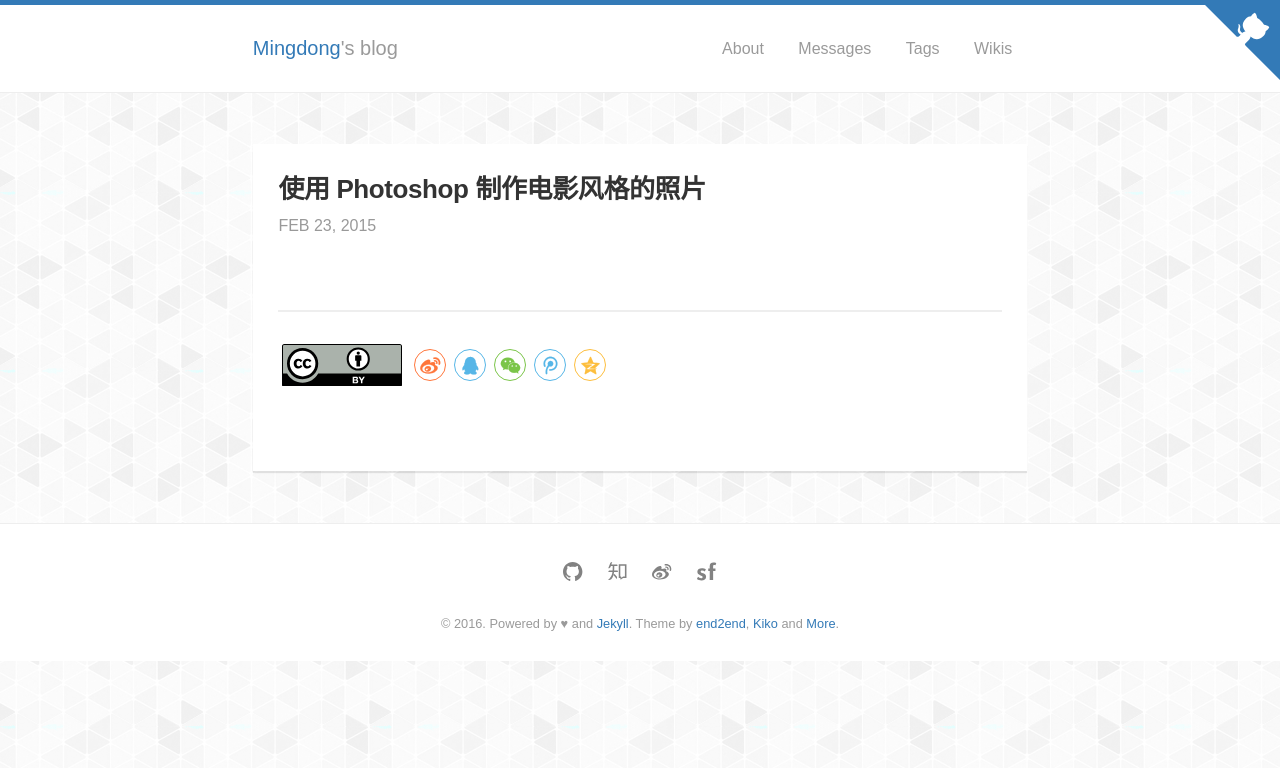
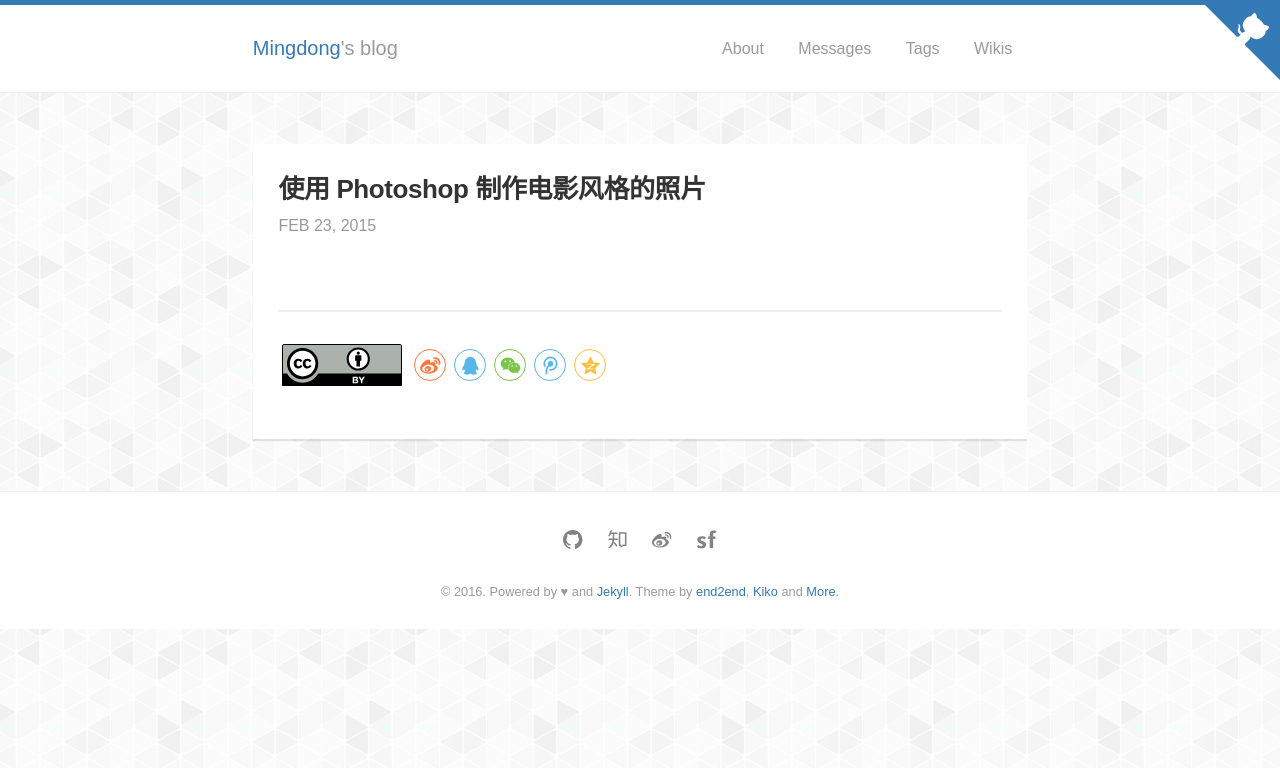
Before and after one commit to itfen/md, a Jekyll site: the page built from _posts/2015-02-23-create-movie-like-photo-using-photoshop.md, in a window 1280 px wide. Shown: the top 768 px of the page. Built offline with Jekyll 4.4.1, drawn with Linux system fonts in a browser that asks for light colours; nearby versions of some CDN libraries; comment, search, counter and statistics services are not loaded.

Commit message:
Update disqus padding

```diff
--- a/_sass/_kiko.scss
+++ b/_sass/_kiko.scss
@@ -191,6 +191,6 @@ article {
   }
 
   #disqus_thread {
-    padding-top: 3rem;
+    padding-top: 1rem;
   }
 }
```
